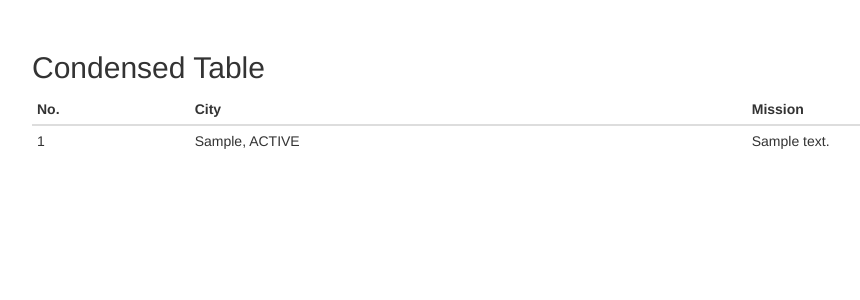
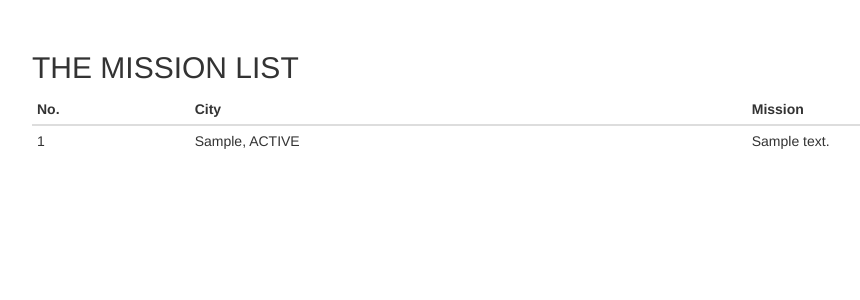
Before and after one commit to mendoncakr/InternetAdventureClub, a Django app: page /thelist/ in a window 1280 px wide. Shown: the part 69-369 px from the top of the page, without its empty margins (38-898 px from the left). Run offline with Django 3.2, Linux system fonts and the light colour scheme; tables that the repository leaves empty hold one stand-in row (values such as "Sample post"); grey boxes labelled with a size stand in for pictures from a placeholder-image service; some libraries are stand-ins or nearby versions.

Commit message:
Point at which front-end worksgs

```diff
--- a/static/css/main.css
+++ b/static/css/main.css
@@ -28,15 +28,13 @@ html, body {
   position: fixed;
   bottom: 0;
   width: 100%;
-   Set the fixed height of the footer here
-  height: 60px;
   background-color: #fff;
 }
 
 
-#wrap {
+/*#wrap {
   min-height: 100%;
-}
+}*/
 
 #main {
   overflow:auto;
--- a/templates/travel/base.html
+++ b/templates/travel/base.html
@@ -5,6 +5,7 @@
   <head>
     <meta charset="utf-8">
     <meta name="viewport" content="width=device-width, initial-scale=1">
+    <title>Travel</title>
 
     <!-- Icon -->
     <link rel="icon" href="http://getbootstrap.com/favicon.ico">
@@ -12,13 +13,14 @@
     <!-- Bootstrap CSS + Font Awesome -->
     <link href="http://getbootstrap.com/dist/css/bootstrap.min.css" rel="stylesheet">
     <link rel="stylesheet" href="//maxcdn.bootstrapcdn.com/font-awesome/4.3.0/css/font-awesome.min.css">
+
     <!-- BootStrap JS + jQuery -->
     <script src="https://ajax.googleapis.com/ajax/libs/jquery/1.11.1/jquery.min.js"></script>
     <script src="http://maxcdn.bootstrapcdn.com/bootstrap/3.3.4/js/bootstrap.min.js"></script>
+
     <!-- Override Bootstrap CSS -->
     <link rel="stylesheet" href="/static/css/main.css" />
 
-    <title>Travel</title>
   </head>
   <body>
     {% block header %}
@@ -66,7 +68,7 @@
     <footer class="footer navbar-fixed-bottom">
         <div class="btn-group btn-group-justified" role="group" aria-label="...">
             <a href="/mission/new" class="btn btn-default" role="button">HAVE A MISSION FOR US? </a>
-            <a href="#" class="btn btn-default" role="button">OR A SPARE COUCH?</a>
+            <a href="/couch/new" class="btn btn-default" role="button">OR A SPARE COUCH?</a>
         </div>
     </footer>
     {% endblock footer %}
--- a/templates/travel/register.html
+++ b/templates/travel/register.html
@@ -7,18 +7,18 @@
         <div class="col-lg-6" id='register'>
             <form name="register" action='/mission/new/' method="POST">
                     {% csrf_token %}
-
                     <h4>Contact</h4>
                     {% bootstrap_form contact_form layout='inline' %}
 
                     <h4>Location</h4>
-                    {% bootstrap_form address_form layout='inline' id='input-sm' %}
+                    {% bootstrap_form address_form layout='inline' %}
 
                     <h4>Mission Details</h4>
                     {% bootstrap_form mission_form layout='inline' %}
                     {% for hidden in mission_form.hidden_fields %}
                         {{ hidden }}
                     {% endfor %}
+
                 <input type="submit" class="btn btn-default pull-right" value="Assign Mission">
             </form>
           </div>
--- a/templates/travel/the_list.html
+++ b/templates/travel/the_list.html
@@ -2,7 +2,7 @@
 
 {% block mission %}
   <div class="container">
-    <h2>Condensed Table</h2>
+    <h2>THE MISSION LIST</h2>
     <table class="table table-condensed">
       <thead>
         <tr>
--- a/travel/forms.py
+++ b/travel/forms.py
@@ -3,8 +3,8 @@ from travel.models import Mission, Contact, Address
 from localflavor.us.forms import USPhoneNumberField
 
 class MissionForm(forms.ModelForm):
-  description = forms.CharField(widget = forms.Textarea(attrs={'cols': 17, 'rows': 6}))
-  anything_else = forms.CharField(widget = forms.Textarea(attrs={'cols': 15, 'rows': 4}), required=False)
+  description = forms.CharField(widget = forms.Textarea(attrs={'cols': 17, 'rows': 5}))
+  anything_else = forms.CharField(widget = forms.Textarea(attrs={'cols': 15, 'rows': 5}), required=False)
   is_approved = forms.BooleanField(widget=forms.HiddenInput(), required=False)
 
   class Meta:
```
